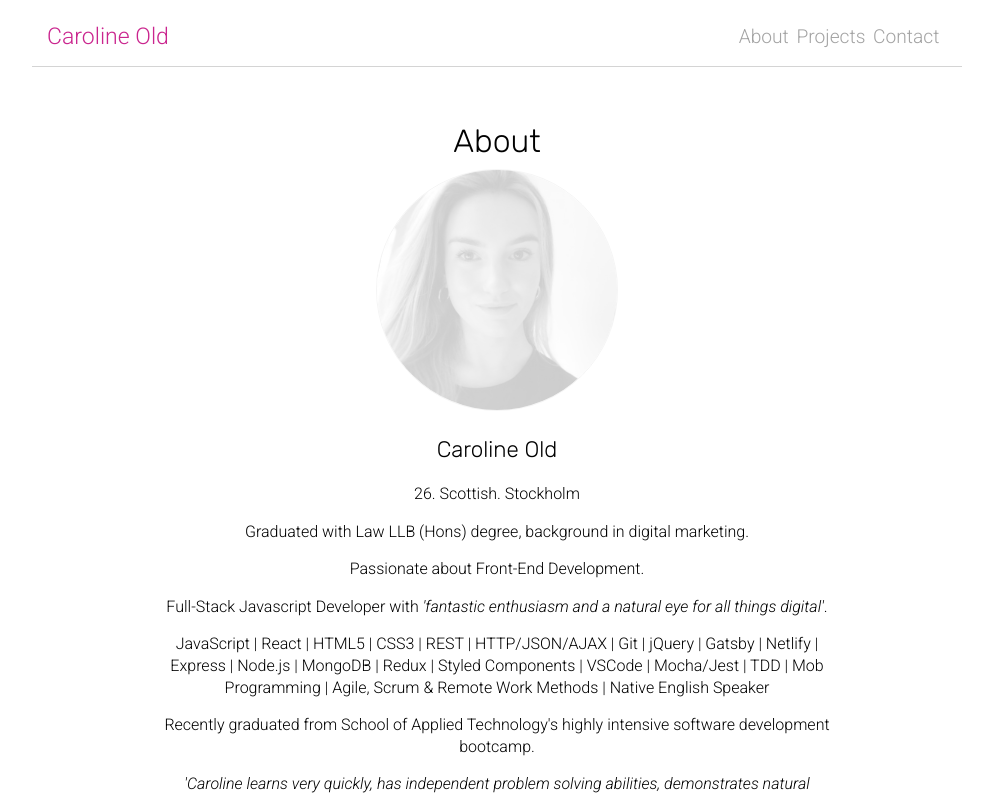
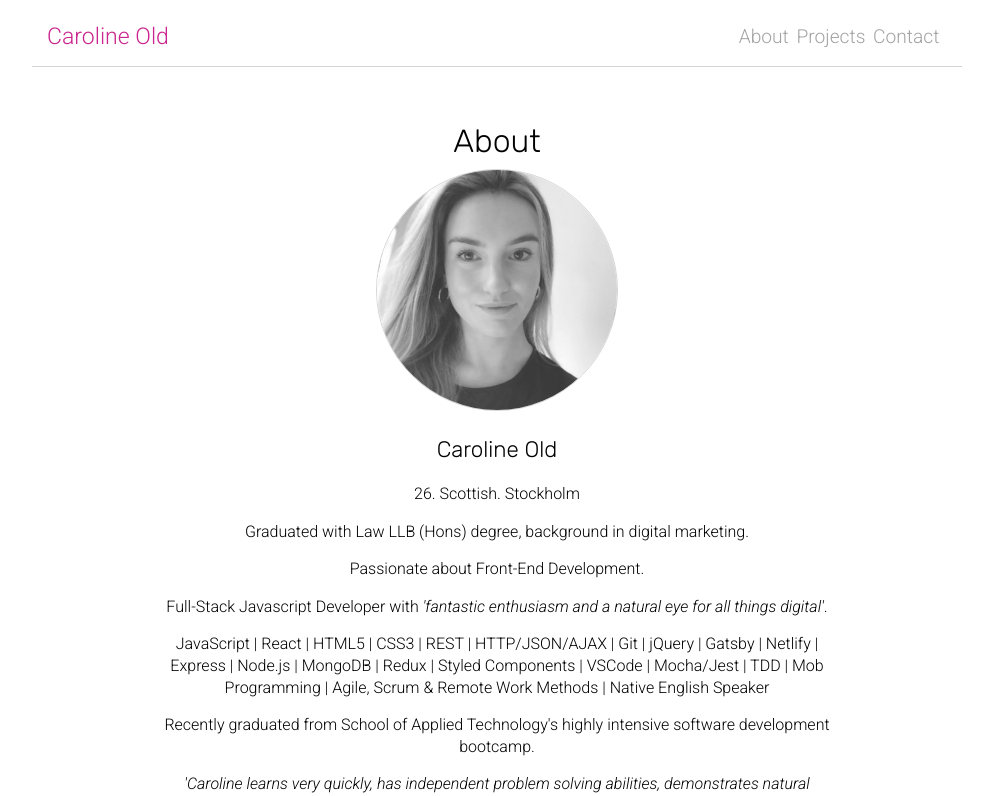
Before and after one commit to carolinejold/react-portfolio, a React (Create React App) app: page / in a window 1280 px wide. Shown: the top 796 px of the page, without its empty margins (143-1136 px from the left). Built offline with nearby package versions, Linux system fonts and the light colour scheme; no server answers.

Commit message:
fixed image again

```diff
--- a/src/App.css
+++ b/src/App.css
@@ -89,7 +89,7 @@ a {
   margin: 1em 0em 0em 0em;
   border: solid 1px;
   border-color:rgb(204, 204, 204);
-  opacity: 20%;
+  opacity: 0.8;
 }
 
 .project-card-container {
```
